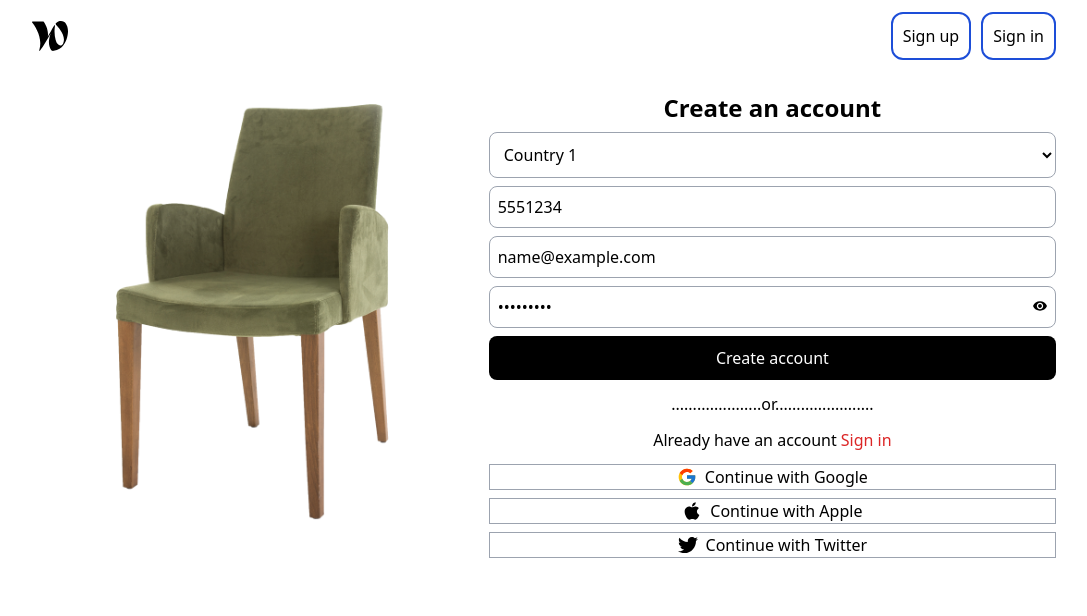
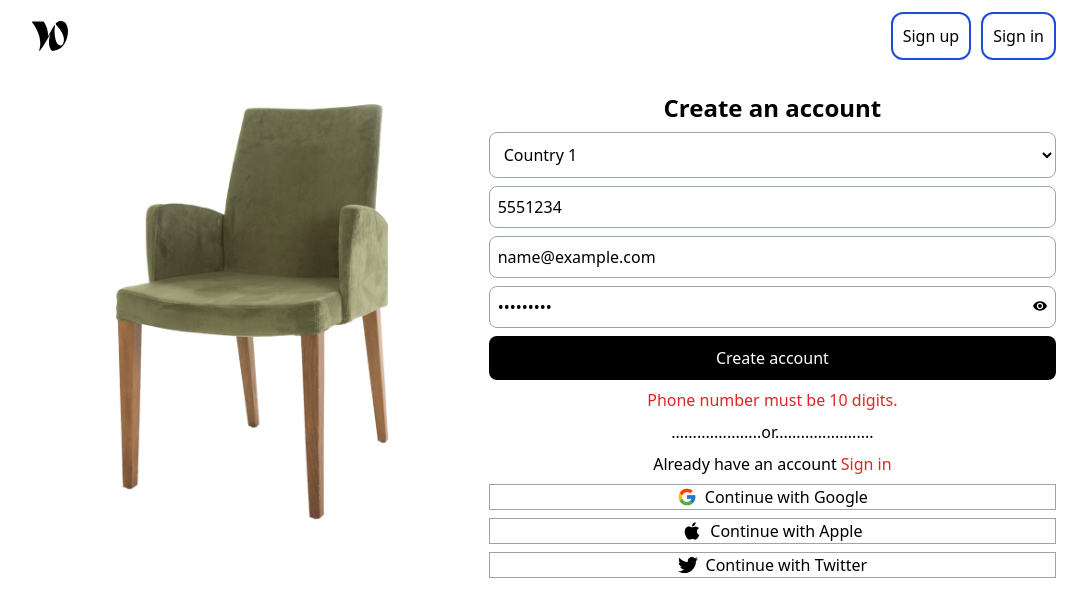
Before and after one commit to BridgetKas/authenticationApp, a React (Vite) app: page / in a window 1280 px wide. Both pictures are taken after typing "5551234", "name@example.com", "Sample123" into the empty fields and a click on the button "Create account". Shown: the top 616 px of the page, without its empty margins (96-1183 px from the left). Built offline with nearby package versions, Linux system fonts and the light colour scheme.

Commit message:
Made changes to the state setting function

```diff
--- a/src/pages/signup.tsx
+++ b/src/pages/signup.tsx
@@ -5,93 +5,49 @@ import Social from '../components/social'
 import { IoMdEye ,} from "react-icons/io";
 import { FcGoogle } from "react-icons/fc";
 import { FaApple, FaTwitter  } from "react-icons/fa";
+import {validateEmail,validatePassword,validatePhone } from '../utilities/validation'
 
 
 function SignUp() {
-
-  const [email,setEmail] = useState('')
-  const [password,setPassword] = useState('')
-  const [phoneContact,setPhoneContact] = useState('')
   const [country,setCountry] = useState('country 1')
-  const [error,setError] = useState({})
- // const [userData, setUserData] = ({
-  //   email:'',
-  //   password:'',
-  //   phoneNumber:''
-  // })
-
-
-  const validateEmail = (email:string) => {
-    const emailRegex = /^[^\s@]+@[^\s@]+\.[^\s@]+$/;
-    if (!emailRegex.test(email)) return "Invalid email format.";
-    return null;
-  };
-
-  const validatePassword = (password:string) => {
-    if (password.length < 6) return "Password must be at least 6 characters long.";
-    return null;
-  };
-
-  const validatePhone = (phone:string) => {
-    const phoneRegex = /^[0-9]{10}$/;
-    if (!phoneRegex.test(phone)) return "Phone number must be 10 digits.";
-    return null;
-  };
+  const [error,setError] = useState('')
+  const [userData, setUserData] = useState({
+    email:'',
+    password:'',
+    phoneNumber:''
+  })
 
   function handleCountryChange(e:React.ChangeEvent<HTMLSelectElement>) {
     setCountry(e.target.value)
   }
 
-  // const handleChange = (e:React.ChangeEvent<HTMLInputElement>) => {
-  //   const { name, value } = e.target;
-  //   setUserData({ ...[userData], [name]: value });
-  //   setError({ ...error, [name]: null });
-  // };
-
-  function handleChange(e:React.ChangeEvent<HTMLInputElement>) {
-    if (e.target.name === 'email'){
-      setEmail( e.target.value)
-      setError({ ...error, [e.target.name]: null });
-    }else if (e.target.name === 'password') {
-      setPassword( e.target.value)
-      setError({ ...error, [e.target.name]: null });
-    }else if (e.target.name === 'phoneNumber') {
-      setPhoneContact( e.target.value)
-      setError({ ...error, [e.target.name]: null });
-    }
-  }
+  const handleChange = (e:React.ChangeEvent<HTMLInputElement>) => {
+    const { name, value } = e.target;
+    setUserData({ ...userData, [name]: value });
+  };
 
   function handleSubmit(e:React.FormEvent<HTMLFormElement>) {
     e.preventDefault()
-    // const newErrors = {
-    //   email: validateEmail(userData.email),
-    //   password: validatePassword(userData.password),
-    //   phone: validatePhone(userData.phone),
-    // };
 
-    const newErrors = {
-      email: validateEmail(email),
-      password: validatePassword(password),
-      phone: validatePhone(phoneContact),
-    };
+    if(validatePhone(userData.phoneNumber)) {
+      setError(validatePhone(userData.phoneNumber) as string)
+      return
+    }
 
-    const hasErrors = Object.values(newErrors).some((error) => error !== null);
+    if(validateEmail(userData.email)){
+      setError(validateEmail(userData.email) as string)
+      return
+    }
 
-    if (hasErrors) {
-      setError(newErrors);
-    } else {
-      sessionStorage.setItem("userEmail", email);
-      sessionStorage.setItem("userPassword", password);
-      sessionStorage.setItem("userContact", phoneContact);
-      // sessionStorage.setItem("userData", JSON.stringify(userData));
-      alert("Data stored successfully!");
-      // console.log("Data stored successfully!");
+    if(validatePassword(userData.password)) {
+      setError(validatePassword(userData.password) as string)
+      return
+    }
 
-      // setUserData({ email: "", password: "", phone: "" });
-      setEmail('')
-      setPassword('')
-      setPhoneContact('')
-    }
+    sessionStorage.setItem("userData", JSON.stringify(userData));
+    alert("Data stored successfully!");
+    setUserData({ email: "", password: "", phoneNumber: "" });
+    setError('')
   }
 
   return (
@@ -101,8 +57,8 @@ function SignUp() {
           <img src='/greenChair.png'/>
         </div>
         <div className="self-center">
+          <form  onSubmit={(e) => handleSubmit(e)} >
 
-          <form  onSubmit={(e) => handleSubmit(e)} >
             <h1 className="text-center font-semibold text-2xl">Create an account</h1>
             <select className="selectInput" value={country} onChange={(event) => handleCountryChange(event)} >
               <option>Country 1</option>
@@ -115,7 +71,7 @@ function SignUp() {
               name='phoneNumber'
               className="input"
               placeholder="Phone number"
-              value={phoneContact}
+              value={userData.phoneNumber}
               onChange={handleChange}
               required
             />
@@ -124,7 +80,7 @@ function SignUp() {
               name='email'
               placeholder='Email'
               className="input"
-              value={email}
+              value={userData.email}
               onChange={handleChange}
               required
             />
@@ -135,7 +91,7 @@ function SignUp() {
                 name='password'
                 placeholder='Password'
                 className="input"
-                value={password}
+                value={userData.password}
                 onChange={handleChange}
                 required
               />
@@ -145,11 +101,12 @@ function SignUp() {
             </div>
             <button
               type='submit'
-              className="w-full bg-black text-white p-2.5 rounded-lg">Create account
+              className="w-full bg-black text-white p-2.5 rounded-lg mb-2">Create account
             </button>
+            {error && <p className="text-center  text-[16px] text-red-600">{error}</p>}
           </form>
-          <div className="w-full  text-center my-3">.....................or.......................</div>
-          <div className="text-center my-3">
+          <div className="w-full  text-center my-2">.....................or.......................</div>
+          <div className="text-center my-2">
             <p>
               Already have an account
               <a className="no-underline text-red-600 hover:cursor-pointer ml-1">
@@ -160,7 +117,6 @@ function SignUp() {
             <Social icon={<FcGoogle />} title='Continue with Google'/>
             <Social icon={<FaApple />} title='Continue with Apple'/>
             <Social icon={<FaTwitter />} title='Continue with Twitter'/>
-
         </div>
       </div>
     </>
--- /dev/null
+++ b/src/utilities/validation.ts
@@ -0,0 +1,17 @@
+export const validateEmail = (email:string) => {
+    const emailRegex = /^[^\s@]+@[^\s@]+\.[^\s@]+$/;
+    if (!emailRegex.test(email)) return "Invalid email format.";
+    return null;
+  };
+
+
+   export const validatePassword = (password:string) => {
+    if (password.length < 6) return "Password must be at least 6 characters long.";
+    return null;
+  };
+
+   export const validatePhone = (phone:string) => {
+    const phoneRegex = /^[0-9]{10}$/;
+    if (!phoneRegex.test(phone)) return "Phone number must be 10 digits.";
+    return null;
+  };
```
